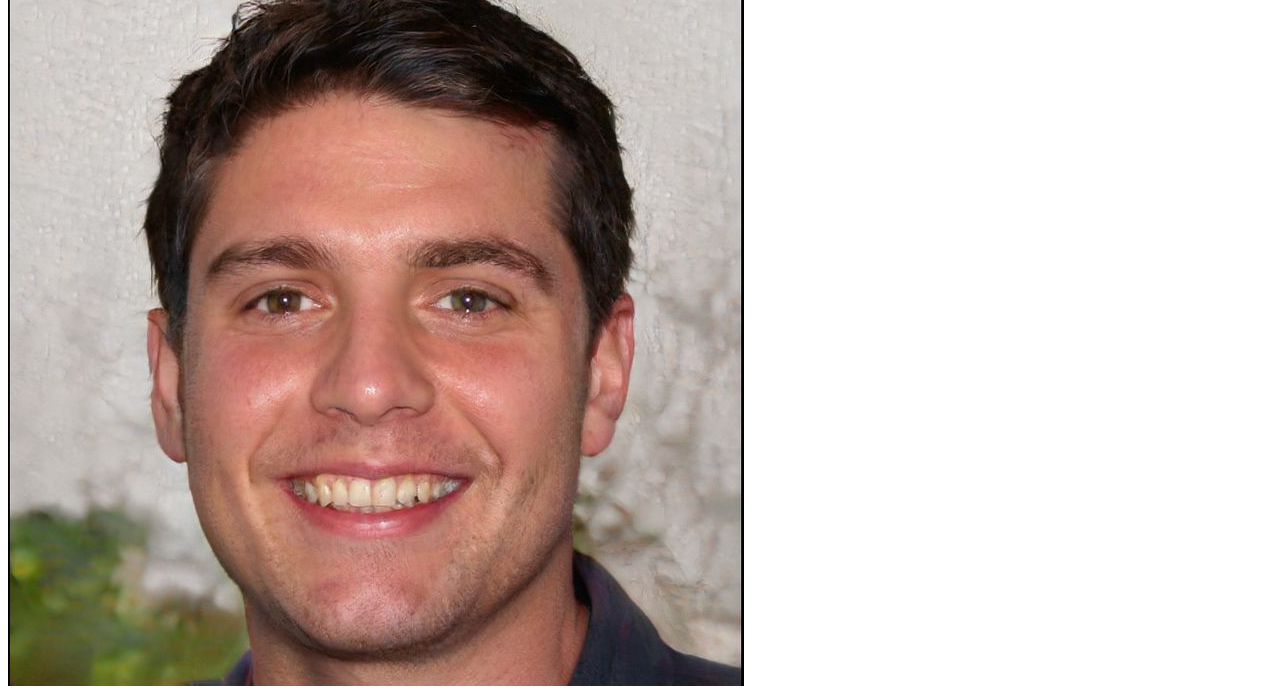
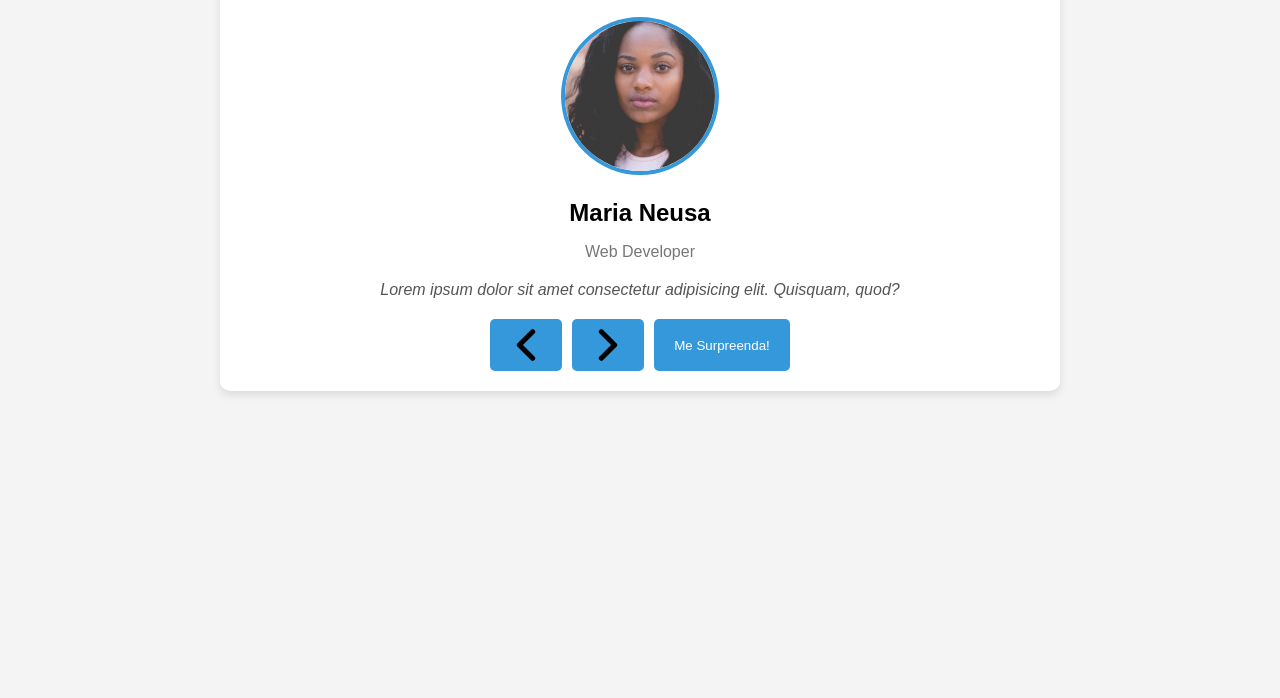
Before and after one commit to Minf-afk/carrosel, a plain HTML site: page index.html in a window 1280 px wide. Shown: the part 124-822 px from the top of the page. After the commit the page ends 800 px from the top, so only its background shows below. Drawn offline with Linux system fonts and the light colour scheme.

Commit message:
implementando logica

```diff
--- /dev/null
+++ b/app.js
@@ -0,0 +1,74 @@
+const review = [
+    {
+        id: 1,
+        name: "Maria Neusa",
+        job: "Web Developer",
+        img: "img/peo2.jpg",
+        text: "Lorem ipsum dolor sit amet consectetur adipisicing elit. Quisquam, quod?"
+    },
+    {
+        id: 2,
+        name: "João Pedro",
+        job: "Designer",
+        img: "img/peo3.jpg",
+        text: "Loren ipsun dolor sit anet, consectetur adipisci elit, sed eiusnod tenpor incidunt ut labore et dolore nagna aliqua. Ut enin ad ninin venian, quis nostrun exercitationen ullan corporis suscipit laboriosan, nisi ut aliquid ex ea connodi consequatur. Quis aute iure reprehenderit in voluptate velit esse cillun dolore eu fugiat nulla pariatur. Excepteur sint obcaecat cupiditat non proident, sunt in culpa qui officia deserunt nollit anin id est laborun."
+    },
+    {
+        id: 3,
+        name: "Marcely Oliveira",
+        job: "Web Developer",
+        img: "img/peo4.jpg",
+        text: "Et harum quidem rerum facilis est et expedita distinctio. "
+    },
+    {
+        id: 4,
+        name: "Maria Neusa",
+        job: "Web Developer",
+        img: "img/peo5.jpg",
+        text: " Temporibus autem quibusdam et aut officiis debitis aut rerum necessitatibus saepe eveniet, ut et voluptates repudiandae sint et molestiae non recusandae."
+    }
+];
+
+const img = document.getElementById("person-img");
+const author = document.getElementById("author");
+const job = document.getElementById("job");
+const info = document.getElementById("info");
+
+const prevBtn = document.querySelector(".prev-btn");
+const nextBtn = document.querySelector(".next-btn");
+const randomBtn = document.querySelector(".random-btn");
+
+let currentItem = 0;
+
+window.addEventListener("DOMContentLoaded", function () {
+    showPerson();
+});
+
+function showPerson() {
+    const item = review[currentItem];
+    img.src = item.img;
+    author.textContent = item.name;
+    job.textContent = item.job;
+    info.textContent = item.text;
+}
+
+nextBtn.addEventListener("click", function () {
+    currentItem++;
+    if (currentItem > review.length - 1) {
+        currentItem = 0;
+    }
+    showPerson();
+});
+
+prevBtn.addEventListener("click", function () {
+    currentItem--;
+    if (currentItem < 0) {
+        currentItem = review.length - 1;
+    }
+    showPerson();
+});
+
+randomBtn.addEventListener("click", function () {
+    currentItem = Math.floor(Math.random() * review.length);
+    showPerson();
+});
--- a/index.html
+++ b/index.html
@@ -2,15 +2,41 @@
 <html>
   <head>
     <title>Home</title>
+    <link rel="stylesheet" href="style.css" />
   </head>
   <body>
     <main>
-      <div class="title">
-        <h1>Nossos Feedbacks</h1>
-        <div class="undeline"></div>
-      </div>
-      <!------>
-      <img src="img/peo1.jpg" alt="Imagem de uma pessoa" />
+      <section class="container">
+        <div class="title">
+          <h1>Nossos Feedbacks</h1>
+          <div class="undeline"></div>
+        </div>
+        <article class="feedback">
+          <div class="img">
+            <img
+              src=""
+              id="person-img"
+              alt="Imagem de uma pessoa" />
+          </div>
+            <h3 id="author">José Alberto</h3>
+            <p id="job"> front-end developer </p>
+            <p id="info">
+              "Lorem ipsum dolor sit amet, consectetur adipiscing elit. Nullam
+              eget felis in nunc lacinia lacinia. Nullam nec nisi nec nunc
+              lacinia lacinia. Nullam nec nisi nec nunc lacinia lacinia."
+            </p>
+          <div class="buttons">
+            <button class="prev-btn">
+              <img src="img/seta-esquerda.png" alt="seta-esquerda" id="esquerda" ></i>
+            </button>
+            <button class="next-btn">
+              <img src="img/seta-direita.png" alt="seta-direita" id="seta-direita"></i>
+            </button>
+          <!------>
+          <button class="random-btn">Me Surpreenda! </button>
+        </article>
+      </section>
     </main>
+    <script src="app.js"></script>
   </body>
 </html>
--- /dev/null
+++ b/style.css
@@ -0,0 +1,103 @@
+body {
+    font-family: Arial, sans-serif;
+    margin: 0;
+    padding: 0;
+    background-color: #f4f4f4;
+}
+
+.container {
+    max-width: 800px;
+    margin: 50px auto;
+    padding: 20px;
+    background-color: #fff;
+    border-radius: 10px;
+    box-shadow: 0 4px 8px rgba(0, 0, 0, 0.1);
+}
+
+.title {
+    text-align: center;
+    margin-bottom: 20px;
+}
+
+.title h1 {
+    font-size: 2em;
+    margin: 0;
+}
+
+.undeline {
+    width: 100px;
+    height: 4px;
+    background-color: #3498db;
+    margin: 10px auto;
+}
+
+.feedback {
+    text-align: center;
+}
+
+.img {
+    margin-bottom: 20px;
+}
+
+.img img {
+    width: 150px;
+    height: 150px;
+    border-radius: 50%;
+    object-fit: cover;
+    border: 4px solid #3498db;
+}
+
+#author {
+    font-size: 1.5em;
+    margin: 10px 0;
+}
+
+#job {
+    color: #777;
+    margin-bottom: 20px;
+}
+
+#info {
+    font-style: italic;
+    color: #555;
+    margin-bottom: 20px;
+}
+
+.buttons {
+    display: flex;
+    justify-content: center;
+    gap: 10px;
+}
+
+.buttons button {
+    background-color: #3498db;
+    color: white;
+    border: none;
+    padding: 10px 20px;
+    cursor: pointer;
+    border-radius: 5px;
+    transition: background-color 0.3s;
+    display: flex;
+    align-items: center;
+    justify-content: center;
+}
+
+.buttons button:hover {
+    background-color: #2980b9;
+}
+
+.buttons .prev-btn, .buttons .next-btn {
+    font-size: 0.5em;
+}
+
+.buttons .prev-btn i, .buttons .next-btn i {
+    font-size: 0.5em;
+    color: white;
+}
+.random-btn {
+    background-color: #e74c3c;
+}
+
+.random-btn:hover {
+    background-color: #c0392b;
+}
```
Also changed, not shown: img/peo4.jpg (added), img/peo5.jpg (added), img/seta-direita.png (added), img/seta-esquerda.png (added).
